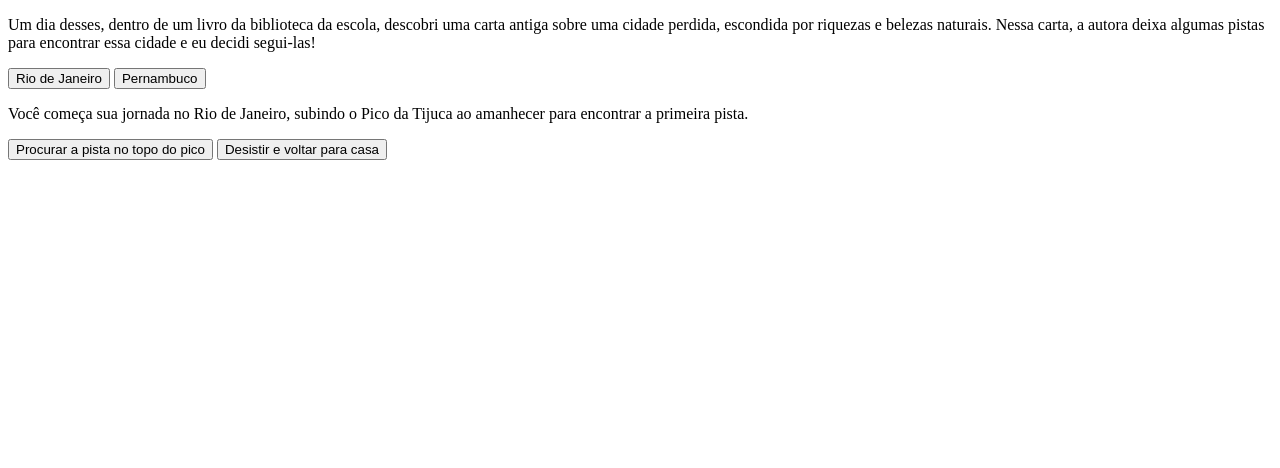
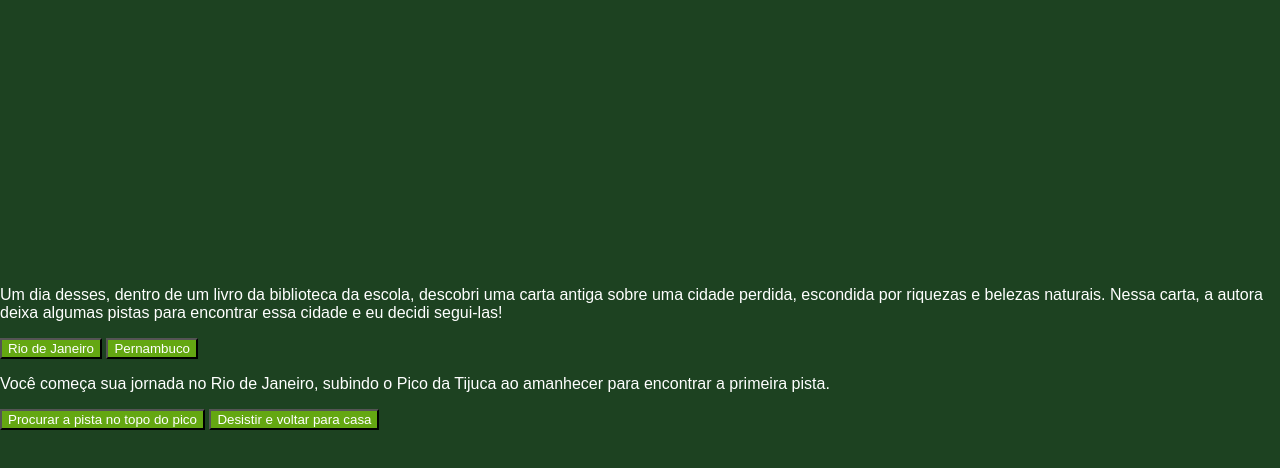
Before and after one commit to jeff-GG14/meu-site, a plain HTML site: page index.html in a window 1280 px wide. Drawn offline with Linux system fonts and the light colour scheme.

Commit message:
Add files via upload

```diff
--- a/index.html
+++ b/index.html
@@ -3,6 +3,7 @@
 <head>
     <meta charset="UTF-8">
     <meta name="viewport" content="width=device-width, initial-scale=1.0">
+    <link rel="stylesheet" href="style.css">
     <title>Document</title>
 </head>
 <body>
--- a/style.css
+++ b/style.css
@@ -0,0 +1,17 @@
+
+body {
+    background-color: #1D4221;
+    color: white;
+    font-family: "Bai Jamjuree", sans-serif;
+    display: flex;
+    justify-content: center;
+    align-items: center;
+    height: 700px;
+    margin: 0;
+}
+
+button {
+    background-color: #64A712;
+    color: white;
+    font-family: "Bai Jamjuree", sans-serif;
+}
```
